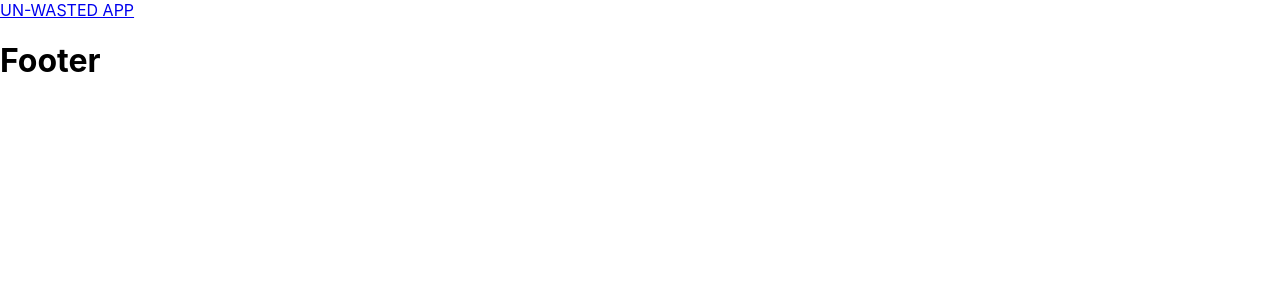
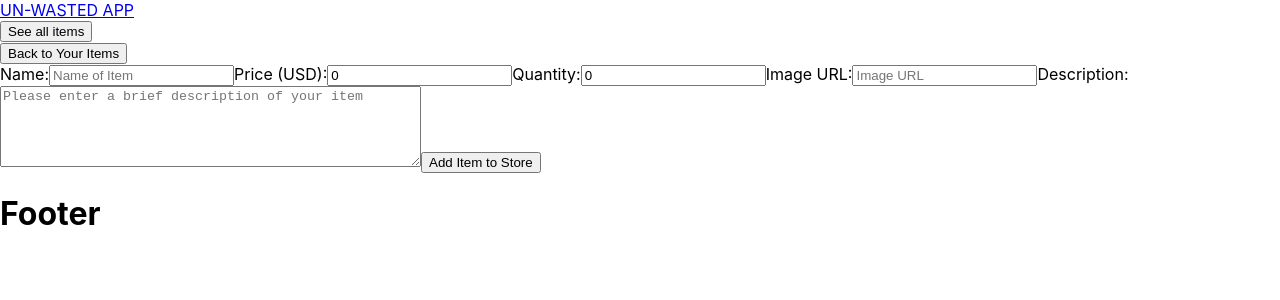
Before and after one commit to underdoggum/seir_pengiun_project_3_frontend, a React (Create React App) app: page /newItem in a window 1280 px wide. Shown: the top 300 px of the page. Built offline with nearby package versions, Linux system fonts and the light colour scheme; no server answers.

Commit message:
added NewItem and EditItem pages, also changed Index page to include show functionality

```diff
--- a/src/components/Main.js
+++ b/src/components/Main.js
@@ -1,7 +1,9 @@
 import {useEffect, useState} from "react"
 import {Route, Routes} from "react-router-dom"
+import EditItem from "../pages/EditItem"
 import Index from "../pages/Index"
-import Show from "../pages/Show"
+import NewItem from "../pages/NewItem"
+import { Link } from "react-router-dom"
 
 const Main = (props) => {
     const [items, setItems] = useState(null)
@@ -30,16 +32,25 @@ const Main = (props) => {
     }, [])
 
     return <main>
+        {/* The below link is in development, may need to refactor depending on how the landing page develops */}
+        <Link to="/items">
+            <button>See all items</button>
+        </Link>
+
         <Routes>
             <Route path="/items" element={
                 <Index
                     items={items}
+                />}
+            />
+            <Route path="/newItem" element={
+                <NewItem
                     createItems={createItems}
                 />}
             />
-            <Route path="/items/:id" element={
-                <Show
-
+            <Route path="/editItem/:id" element={
+                <EditItem
+                    items={items}
                 />}
             />
         </Routes>
--- /dev/null
+++ b/src/pages/EditItem.jsx
@@ -0,0 +1,8 @@
+const EditItem = (props) => {
+
+    return (
+        <h1>Edit Item</h1>
+    )
+}
+
+export default EditItem
--- a/src/pages/Index.jsx
+++ b/src/pages/Index.jsx
@@ -1,9 +1,49 @@
+import { useState } from "react";
+import { Link } from "react-router-dom";
+
 const Index = (props) => {
-    return (
-        <div className="index">
 
-        </div>
-    )
+    // state to hold which item will be displayed on the list, default/initial state on page load is the first item
+    const [displayedItem, setDisplayedItem] = useState(props.items[0])
+
+
+
+    // conditional statement for rendering if the items list has been fetched
+    if (props.items) {
+        return (
+            <section className="index">
+                <Link to={"/newItem"}>
+                    <button>New item for sale</button>
+                </Link>
+                <div className="list-items">
+                    <ul>
+                    {props.items.map(item => {
+                        return (
+                            <div key={item.id}>
+                                <li>
+                                    {item.name}
+                                    <Link to={`/editItem/${item._id}`}>
+                                        <button>Edit Item</button>
+                                    </Link>
+                                </li>
+                            </div>
+                        )
+                    })}
+                    </ul>
+                </div>
+                <div className="show-items">
+                    <h1>Name: {displayedItem.name}</h1>
+                    <img src={displayedItem.img} alt={displayedItem.name} width={400} />
+                    <h4>Price: {displayedItem.price}</h4>
+                    <h4>Quantity: {displayedItem.quantity}</h4>
+                    <p>Description: {displayedItem.description}</p>
+                </div>
+            </section>
+        )
+    } else {
+        return <h1>Loading...</h1>
+    }
+
 }
 
 export default Index;
--- /dev/null
+++ b/src/pages/NewItem.jsx
@@ -0,0 +1,102 @@
+import { useState } from "react"
+import { Link } from "react-router-dom"
+
+const NewItem = (props) => {
+
+    // state to hold form data, initialized with empty values
+    const [newForm, setNewForm] = useState({
+        name: "",
+        price: 0,
+        quantity: 0,
+        description: "",
+        img: ""
+    })
+
+    // handleChange function for when the user enters a keystroke
+    const handleChange = (event) => {
+        setNewForm({ ...newForm, [event.target.name]: event.target.value })
+    }
+
+    // handleSubmit function for the form
+    const handleSubmit = (event) => {
+        event.preventDefault()
+        props.createItem(newForm)
+        setNewForm({
+            name: "",
+            price: 0,
+            quantity: 0,
+            description: "",
+            img: ""
+        })
+    }
+
+    const form = (
+        <form onSubmit={handleSubmit}>
+            <label htmlFor="Name">
+                Name:
+                <input
+                    type="text"
+                    value={newForm.name}
+                    name="name"
+                    placeholder="Name of Item"
+                    onChange={handleChange}
+                    required
+                />
+            </label>
+            <label htmlFor="Price">
+                Price (USD):
+                <input
+                    type="text"
+                    value={newForm.price}
+                    name="price"
+                    placeholder="Price"
+                    onChange={handleChange}
+                    required
+                />
+            </label>
+            <label htmlFor="Quantity">
+                Quantity:
+                <input
+                    type="text"
+                    value={newForm.quantity}
+                    name="quantity"
+                    placeholder="Quantity"
+                    onChange={handleChange}
+                />
+            </label>
+            <label htmlFor="Image URL">
+                Image URL:
+                <input
+                    type="text"
+                    value={newForm.img}
+                    name="img"
+                    placeholder="Image URL"
+                    onChange={handleChange}
+                />
+            </label>
+            <label htmlFor="Description">
+                Description:
+                <textarea
+                    cols={50}
+                    rows={5}
+                    value={newForm.description}
+                    placeholder="Please enter a brief description of your item"
+                    onChange={handleChange}
+                />
+            </label>
+            <input type="submit" value="Add Item to Store" />
+        </form>
+    )
+
+
+    return (
+        <div className="NewItem">
+            <Link to="/items">
+                <button>Back to Your Items</button>
+            </Link>
+            {form}
+        </div>
+    )
+}
+
+export default NewItem;
--- a/src/pages/Show.js
+++ /dev/null
@@ -1,5 +0,0 @@
-const Show = (props) => {
-    return <h1>Show</h1>
-}
-
-export default Show;
```
